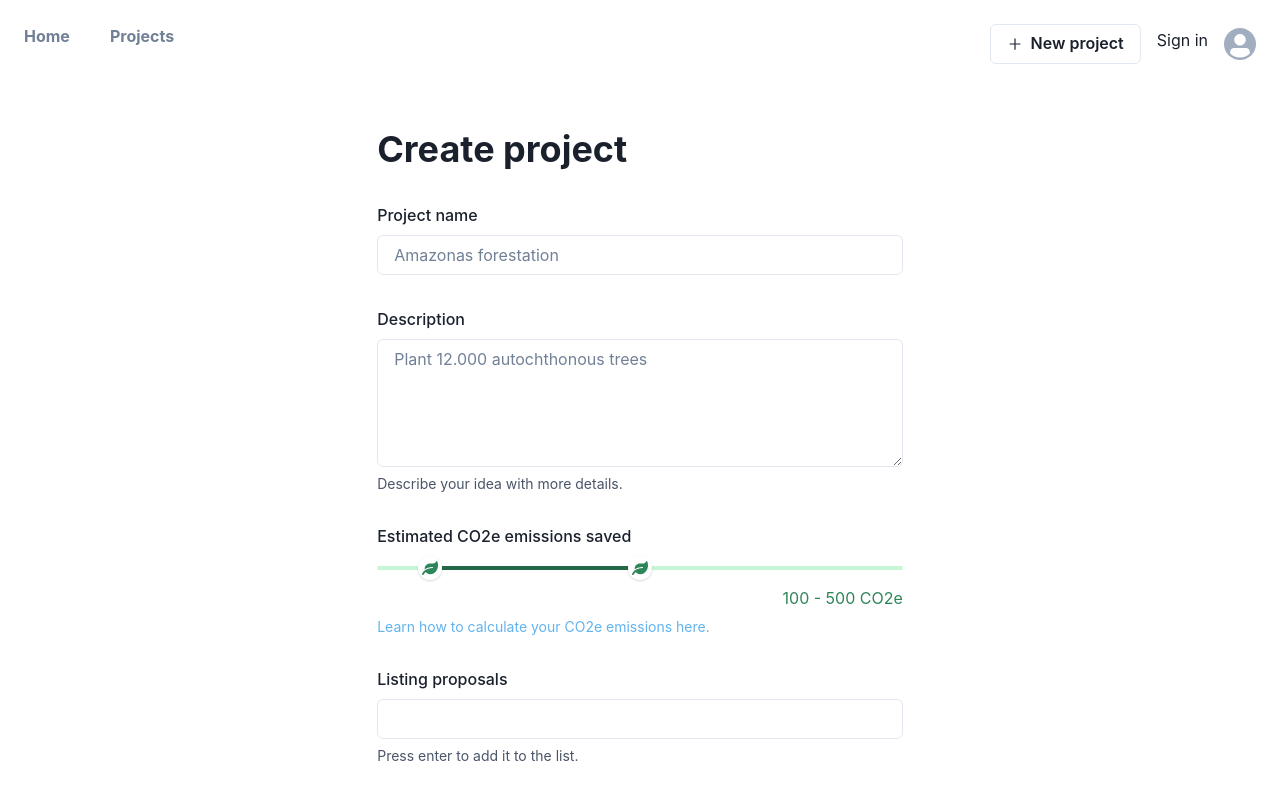
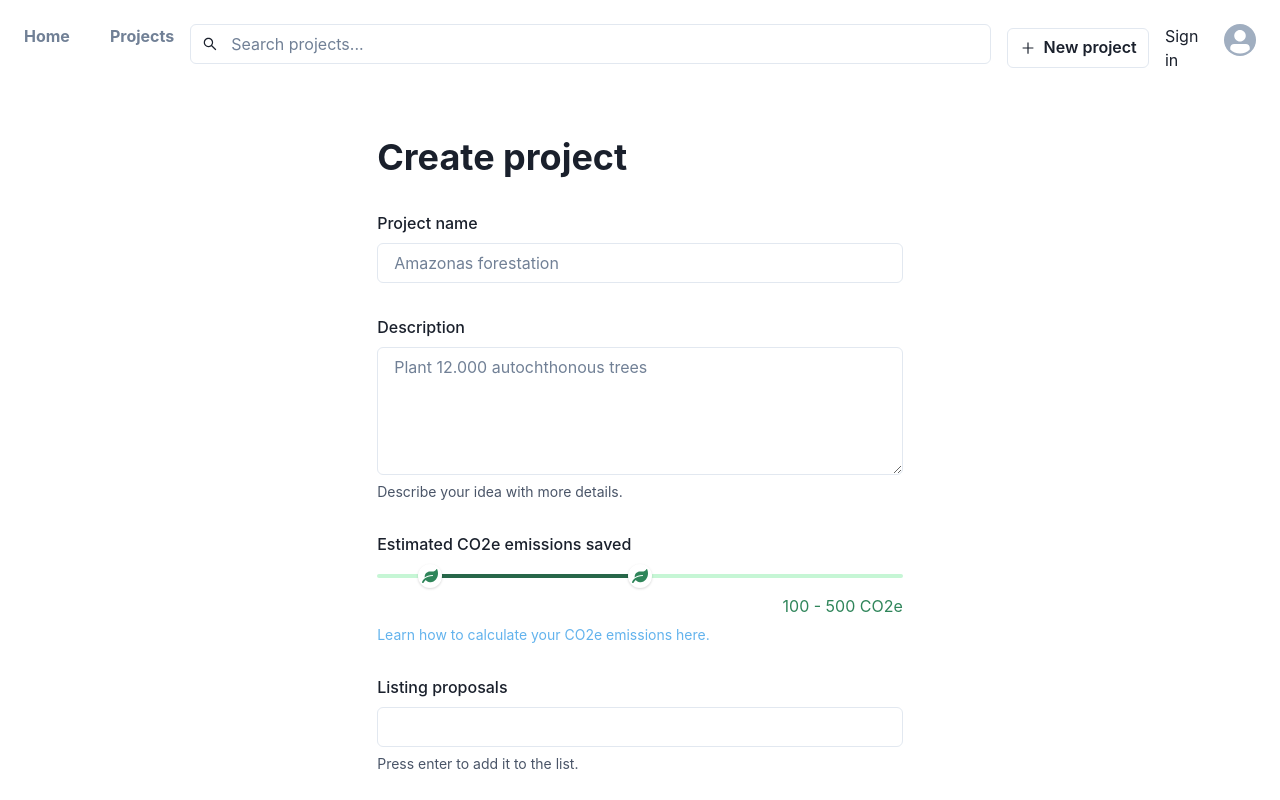
Before and after one commit to tmjssz/fullstack-challenge, a React (Vite) app in the folder cozero-frontend/: page /projects/create in a window 1280 px wide. Shown: the top 800 px of the page. Built offline with nearby package versions, Linux system fonts and the light colour scheme.

Commit message:
Search input field in header to find projects by name/description

```diff
--- a/cozero-frontend/components/projects/ProjectsEmptyState.tsx
+++ b/cozero-frontend/components/projects/ProjectsEmptyState.tsx
@@ -4,7 +4,7 @@ import { translate } from "../../utils/language.utils"
 import { TbMoodEmpty } from "react-icons/tb"
 import { useNavigate } from "react-router"
 
-export const ProjectsEmptyState = () => {
+export const ProjectsEmptyState = ({ query }: { query?: string | null; }) => {
     const navigate = useNavigate()
 
     return (
@@ -15,7 +15,11 @@ export const ProjectsEmptyState = () => {
             justifyContent={'center'}
             flexDirection='column'>
             <TbMoodEmpty size={60} />
-            <Heading size='lg' textAlign='center'>{translate('NO_PROJECTS_TITLE')}</Heading>
+            <Heading size='lg' textAlign='center'>
+                {query != null
+                    ? `${translate('NO_PROJECTS_FOUND_TITLE')} "${query}"`
+                    : translate('NO_PROJECTS_TITLE')}
+            </Heading>
             <Text>
                 {translate('NO_PROJECTS_DESCRIPTION')}
             </Text>
--- a/cozero-frontend/components/projects/ProjectsList.tsx
+++ b/cozero-frontend/components/projects/ProjectsList.tsx
@@ -1,31 +1,33 @@
 import {  Flex, Stack, Text, useToast } from "@chakra-ui/react";
-import { useCallback, useEffect, useState } from "react";
+import { useCallback, useEffect, useMemo, useState } from "react";
 import { ProjectsEmptyState } from "./ProjectsEmptyState"
 import { Project } from "../../interfaces/project.interface";
 import ProjectsService from "../../services/ProjectsService";
 import { translate } from "../../utils/language.utils";
 import ProjectItem from "./ProjectItem";
 import { useNavigate } from "react-router";
+import { useSearchParams } from "react-router-dom";
 
 export default function ProjectsList() {
     const [projectList, setProjectList] = useState<Project[]>([])
     const [isLoading, setIsLoading] = useState<boolean>(true)
     const navigate = useNavigate()
+    const [searchParams] = useSearchParams();
     const toast = useToast();
 
+    const query = useMemo(() => searchParams.get('q'), [searchParams])
 
-
-    const fetchProjects = useCallback(async () => {
-        const projects = await ProjectsService.fetchProjects()
-        if (projects && projects?.length !== 0) {
+    const fetchProjects = useCallback(async (query: string | null) => {
+        const projects = await ProjectsService.fetchProjects(query)
+        if (projects) {
             setProjectList(projects)
         }
         setIsLoading(false)
     }, [])
 
     useEffect(() => {
-        fetchProjects()
-    }, [fetchProjects])
+        fetchProjects(query)
+    }, [fetchProjects, query])
 
 
     const onDelete = async (projectId: string) => {
@@ -45,7 +47,7 @@ export default function ProjectsList() {
     }
 
     if (projectList.length === 0 && !isLoading) {
-        return <ProjectsEmptyState />
+        return <ProjectsEmptyState query={query}/>
     }
 
     return (
--- /dev/null
+++ b/cozero-frontend/components/projects/SearchProjectsInput.tsx
@@ -0,0 +1,43 @@
+import React, { ChangeEvent, FC, KeyboardEvent, ReactElement, useMemo, useState } from "react";
+import {
+  InputGroup,
+  Input,
+  InputLeftElement,
+} from "@chakra-ui/react";
+import { translate } from "../../utils/language.utils";
+import { AiOutlineSearch } from "react-icons/ai";
+import { useNavigate } from "react-router";
+import { useSearchParams } from "react-router-dom";
+
+export const SearchProjectsInput: FC<{}> = (): ReactElement => {
+    const [searchParams] = useSearchParams();
+
+    const query = useMemo(() => searchParams.get('q') || "", [searchParams])
+
+    const [value, setValue] = useState(query);
+
+  const navigate = useNavigate();
+
+  const handleKeyDown = (event: KeyboardEvent) => {
+    if (event.key === "Enter") {
+      navigate(value && value.length > 0 ? `/projects?q=${value}` : "/projects");
+    }
+  };
+
+  const handleChange = (event: ChangeEvent<HTMLInputElement>) =>
+    setValue(event.target.value);
+
+  return (
+    <InputGroup>
+      <InputLeftElement pointerEvents="none">
+        <AiOutlineSearch />
+      </InputLeftElement>
+      <Input
+        placeholder={translate('SEARCH_PROJECTS')}
+        value={value}
+        onChange={handleChange}
+        onKeyDown={handleKeyDown}
+      />
+    </InputGroup>
+  );
+};
--- a/cozero-frontend/lang/en.ts
+++ b/cozero-frontend/lang/en.ts
@@ -5,6 +5,7 @@ export enum LanguageEN {
     HOMEPAGE_SUBTITLE='Carbon offsetting is the action of reducing greenhouse gas emissions to make up for emissions produced elsewhere. Achieving offsetting is possible through investing in offsetting projects that avoid or remove CO2 from the atmosphere',
     HOMEPAGE_CTA_BUTTON='Start contributing 🚀',
     PROJECTS='Projects',
+    SEARCH_PROJECTS='Search projects...',
     PROJECT_DELETED='Project deleted',
     PROJECT_DELETED_DESCRIPTION='Your project has been successfully deleted.',
     PROJECT_DELETE_ERROR_DESCRIPTION='An error occurred while deleting your project.',
@@ -50,6 +51,7 @@ export enum LanguageEN {
     EMISSIONS_LEARN='Learn how  CO2e is calculated.',
     CREATE_PROJECT='Create project',
     NO_PROJECTS_TITLE="You don't have any projects yet.",
+    NO_PROJECTS_FOUND_TITLE="No project found for ",
     NO_PROJECTS_DESCRIPTION='Create your first project now!',
     DONT_HAVE_AN_ACCOUNT='Don\'t have an account?',
     SIGN_UP='Sign up',
--- a/cozero-frontend/layouts/Header.tsx
+++ b/cozero-frontend/layouts/Header.tsx
@@ -1,31 +1,32 @@
-import { Box, Button, Flex } from "@chakra-ui/react";
+import { Button, Flex } from "@chakra-ui/react";
 import { AiOutlinePlus } from "react-icons/ai";
 import { useNavigate } from "react-router";
 import Menu from "../components/menu/Menu";
+import { SearchProjectsInput } from "../components/projects/SearchProjectsInput";
 import { SignInButton } from "../components/SignInButton";
 import { translate } from "../utils/language.utils";
 
 export default function Header() {
-    const navigate = useNavigate()
+  const navigate = useNavigate();
 
   return (
     <header>
-            <Flex justifyContent='space-between' p={6}>
+      <Flex justifyContent="space-between" p={6} gap={4}>
         <Menu />
-                <Flex alignItems='center' gap={4}>
+        <SearchProjectsInput />
+        <Flex alignItems="center" gap={4}>
           <Button
             variant="outline"
-                        id='new-project'
+            id="new-project"
             leftIcon={<AiOutlinePlus />}
             onClick={() => {
-                            navigate("/projects/create")
+              navigate("/projects/create");
             }}
           >
-                        {translate('NEW_PROJECT')}
+            {translate("NEW_PROJECT")}
           </Button>
           <SignInButton />
         </Flex>
-
       </Flex>
     </header>
   );
--- a/cozero-frontend/services/ProjectsService.ts
+++ b/cozero-frontend/services/ProjectsService.ts
@@ -3,9 +3,11 @@ import HTTPService from "./HTTPService";
 import LocalStorageService from "./LocalStorageService";
 
 class ProjectsService {
-    public async fetchProjects(): Promise<Project[] | undefined> {
+    public async fetchProjects(query?: string | null): Promise<Project[] | undefined> {
         try {
-            const projects = await HTTPService.get<Project[]>(`projects`)
+            const projects = await  HTTPService.get<Project[]>(
+                query != null ? `projects/search?q=${query}` : `projects`
+            )
 
             return this.sortProjects(projects)
         }
```
Lines whose indentation alone changed are shown as unchanged.
